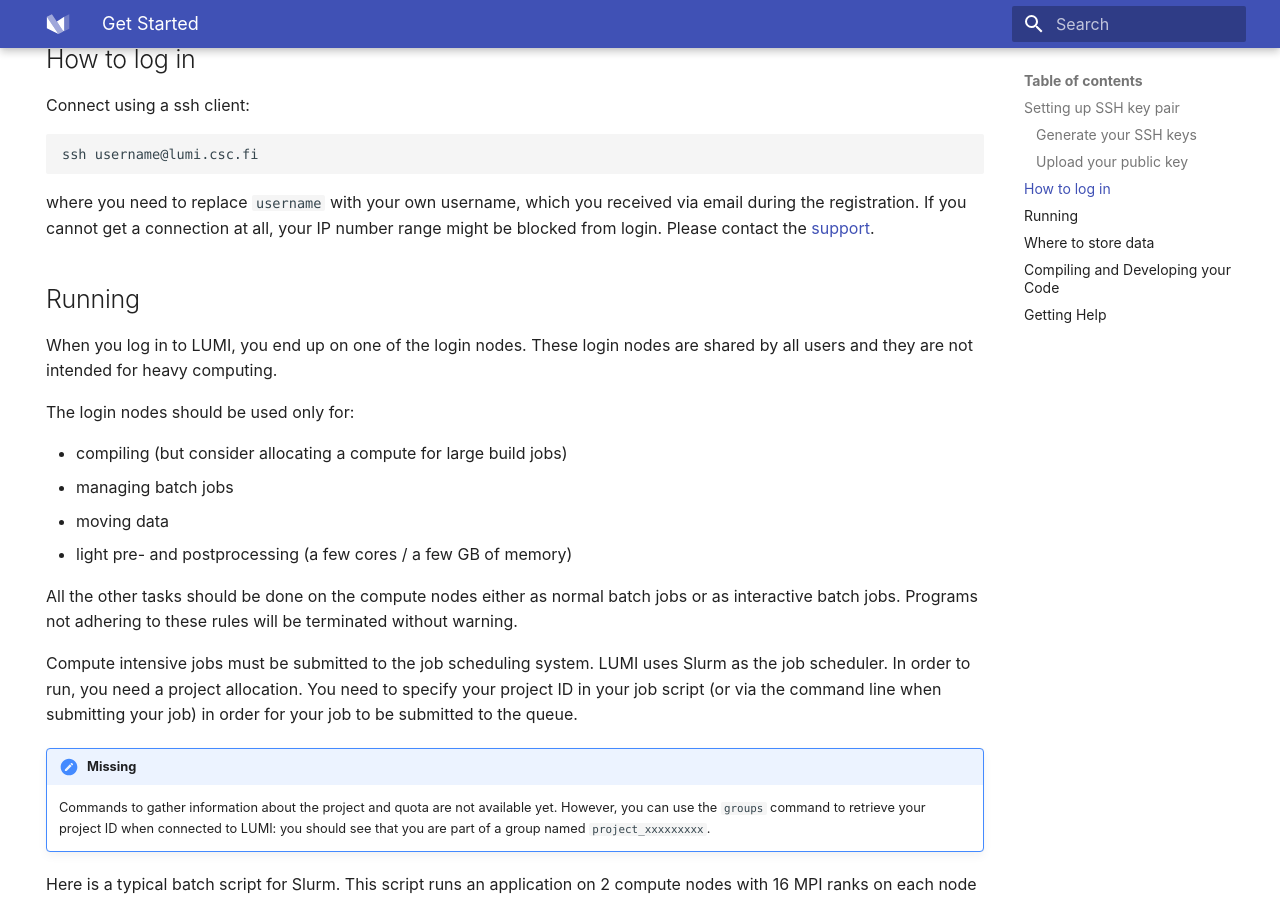
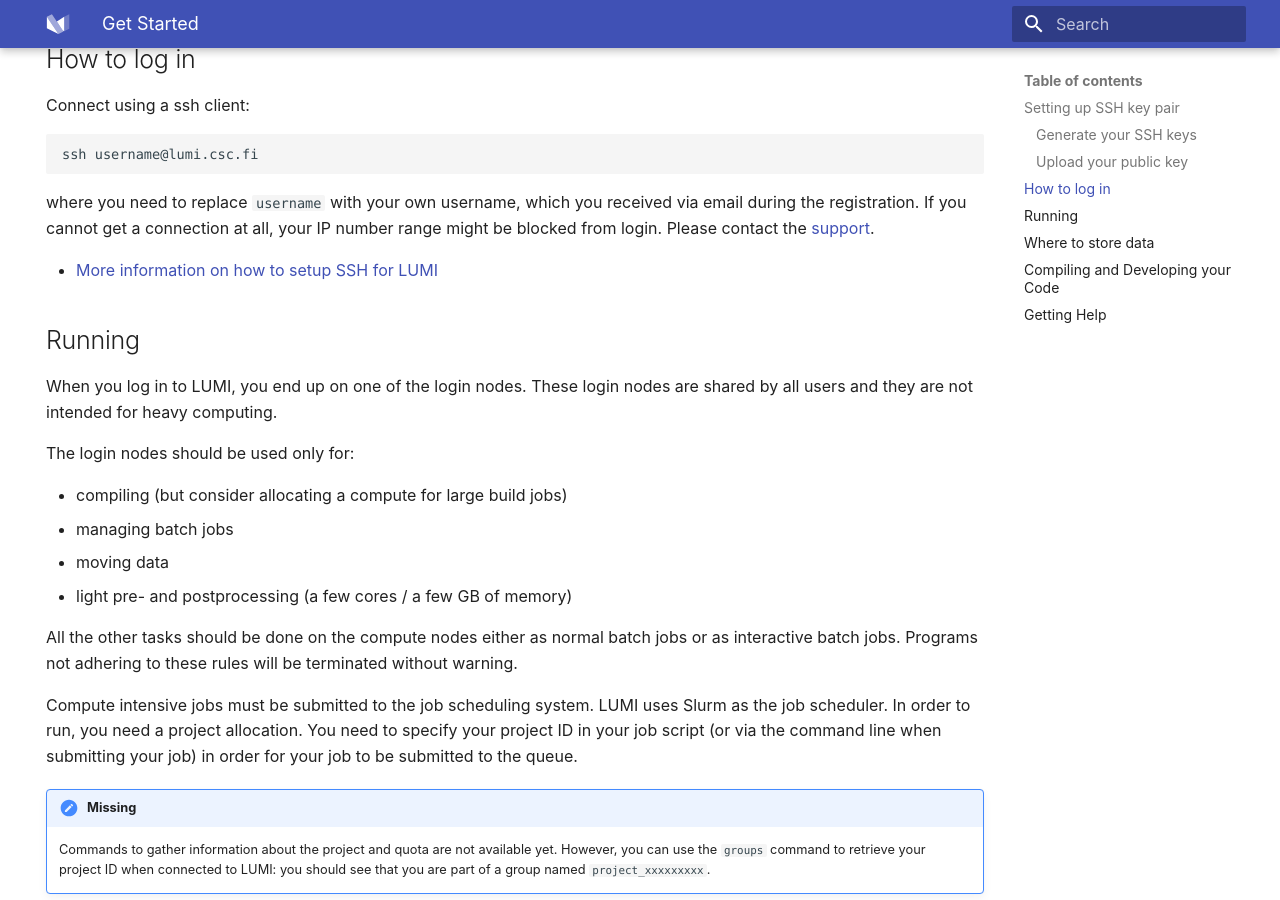
Before and after one commit to Lumi-supercomputer/lumi-userguide, an MkDocs documentation site: the page built from docs/firststeps/getstarted.md, in a window 1280 px wide and 900 px high, scrolled down 2661 px. Built offline with MkDocs 1.6.1 and Material for MkDocs 9.7.7, drawn with Linux system fonts in a browser that asks for light colours.

Commit message:
add a link to the connecting page in the get started

```diff
--- a/docs/firststeps/getstarted.md
+++ b/docs/firststeps/getstarted.md
@@ -150,6 +151,8 @@
 IP number range might be blocked from login. Please contact the
 [support][support-account].
 
+- [More information on how to setup SSH for LUMI][connecting]
+
 ## Running
 
 When you log in to LUMI, you end up on one of the login nodes. These login nodes
```
Also changed, not shown: other parts of docs/firststeps/getstarted.md (+1 -0 lines).
